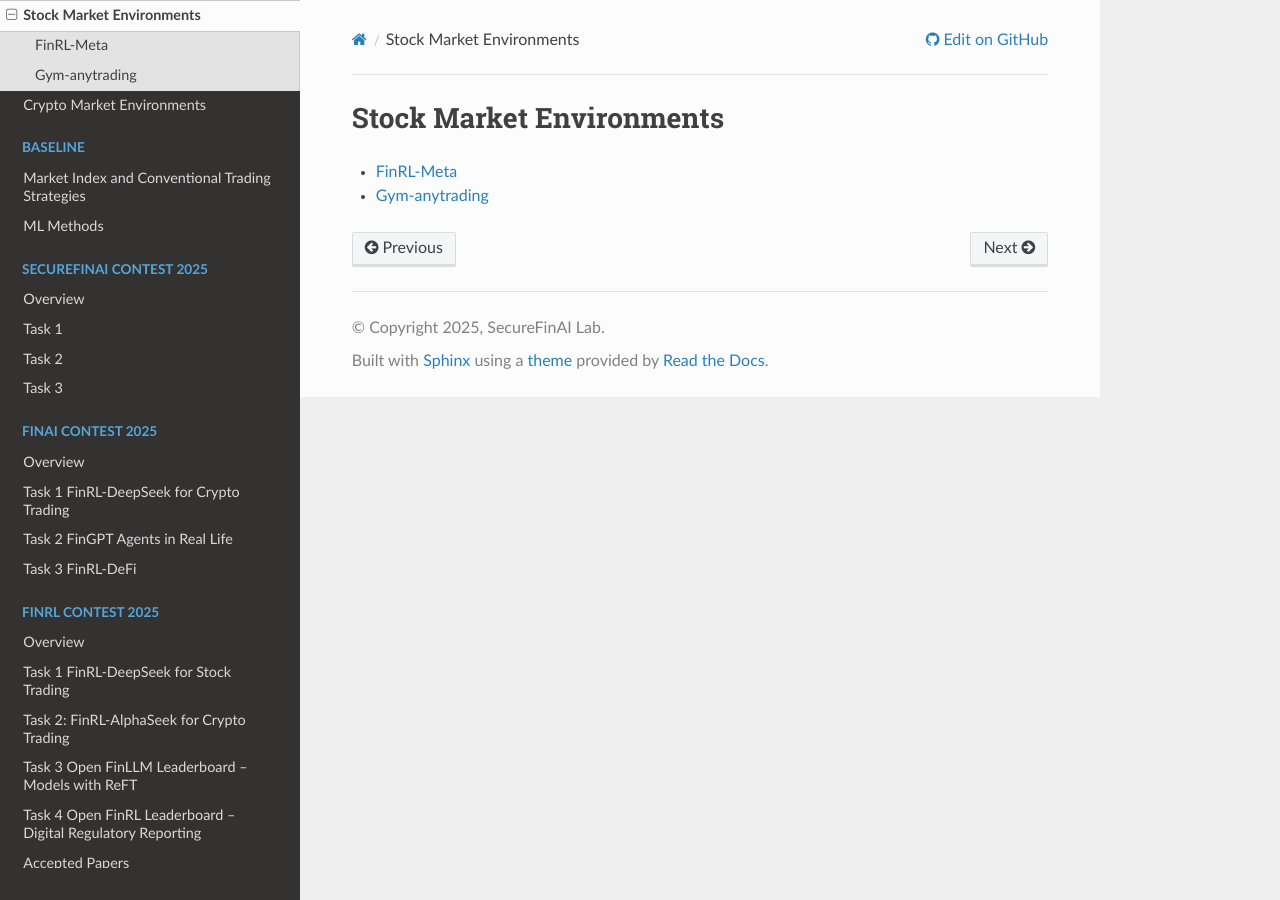
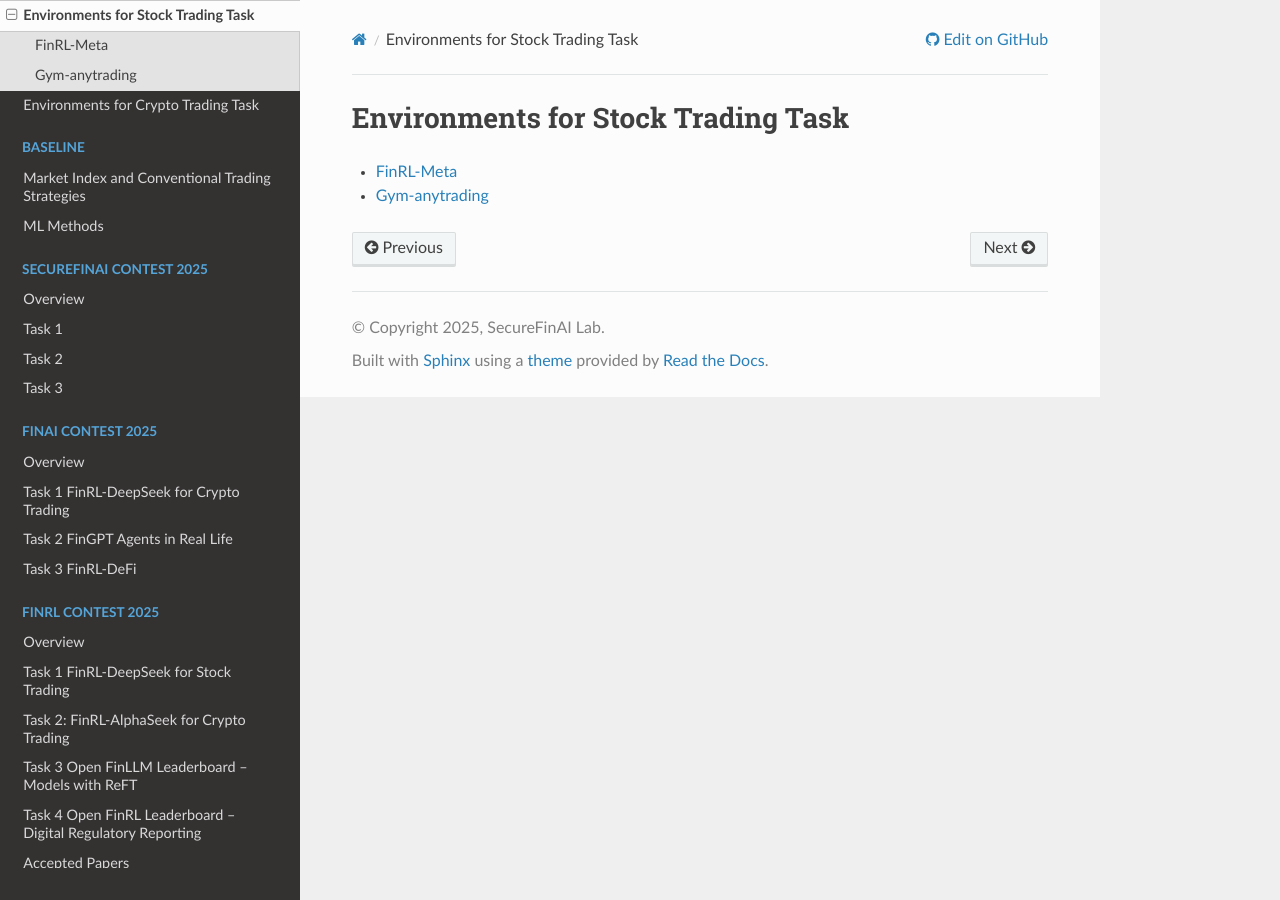
Before and after one commit to Xingyu025/FinAI-Contest, a Sphinx documentation site: the page built from docs/source/envs/stock/index.rst, in a window 1280 px wide. Built offline with Sphinx 7.4.7 and the Read the Docs theme 3.1.0, drawn with Linux system fonts in a browser that asks for light colours.

Commit message:
change tab name

```diff
--- a/docs/source/envs/crypto/index.rst
+++ b/docs/source/envs/crypto/index.rst
@@ -1,5 +1,5 @@
-Crypto Market Environments
-=========================
+Environments for Crypto Trading Task
+====================================
 
 .. toctree::
    :maxdepth: 1
--- a/docs/source/envs/stock/index.rst
+++ b/docs/source/envs/stock/index.rst
@@ -1,5 +1,5 @@
-Stock Market Environments
-=========================
+Environments for Stock Trading Task
+===================================
 
 .. toctree::
    :maxdepth: 1
```
